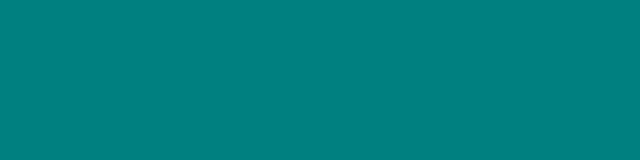
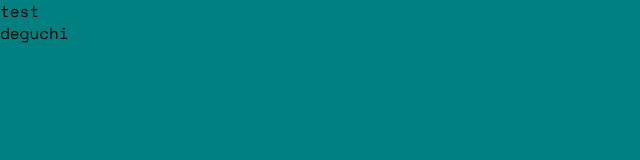
Before and after one commit to deguchi37458/windows95, a Vue app: page / in a window 1280 px wide. Shown: the top 160 px of the page, without its empty margins (0-640 px from the left). Built offline with nearby package versions, Linux system fonts and the light colour scheme.

Commit message:
update package.json

```diff
--- a/src/App.vue
+++ b/src/App.vue
@@ -1,10 +1,24 @@
 <template>
   <div class="back">
-
+    <taskbar></taskbar>
+    {{name}}
   </div>
 </template>
 
 <script>
+import taskbar from './components/taskbar'
+
+export default {
+  components: {
+    taskbar
+  },
+  data: function() {
+    return {
+      name: "deguchi"
+    }
+  }
+}
+
 
 </script>
 
--- /dev/null
+++ b/src/components/taskbar.vue
@@ -0,0 +1,3 @@
+<template>
+  <h3>test</h3>
+</template>
--- a/vue.config.js
+++ /dev/null
@@ -1,4 +0,0 @@
-const { defineConfig } = require('@vue/cli-service')
-module.exports = defineConfig({
-  transpileDependencies: true
-})
```
Also changed, not shown: package.json (+12 -30 lines), .eslintrc.js (added).
